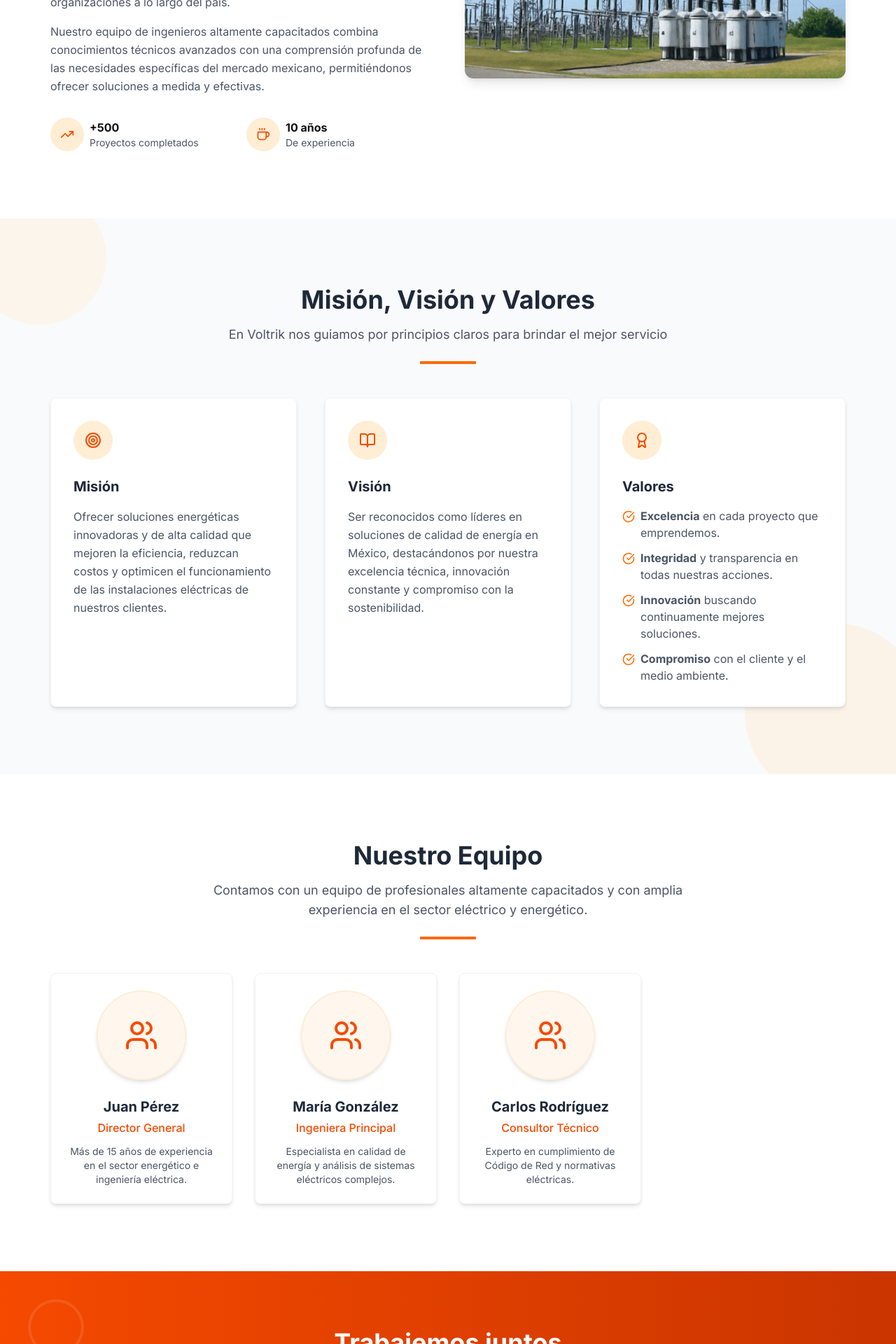
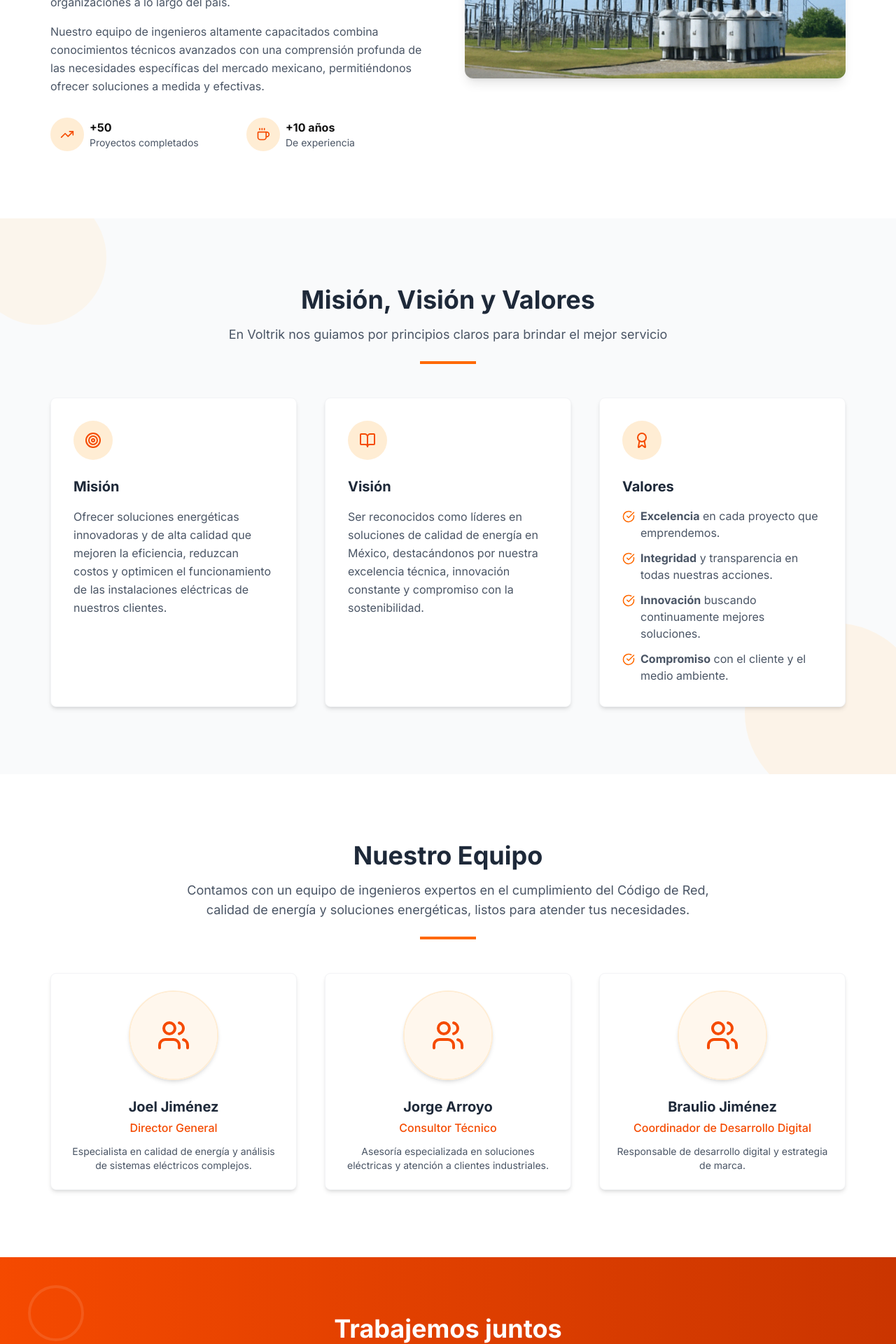
Before and after one commit to BetoVeraRz/VolTrick, a Next.js app: page /nosotros in a window 1280 px wide. Shown: the part 798-2718 px from the top of the page at 70% size. Built offline with nearby package versions, Linux system fonts and the light colour scheme.

Commit message:
Modificaciones en parrafos y algunos titulos

```diff
--- a/app/nosotros/page.tsx
+++ b/app/nosotros/page.tsx
@@ -47,7 +47,7 @@ export default function NosotrosPage() {
                     <TrendingUp className="text-orange-600" size={20} />
                   </div>
                   <div>
-                    <p className="font-bold">+500</p>
+                    <p className="font-bold">+50</p>
                     <p className="text-sm text-gray-600">Proyectos completados</p>
                   </div>
                 </div>
@@ -56,7 +56,7 @@ export default function NosotrosPage() {
                     <Coffee className="text-orange-600" size={20} />
                   </div>
                   <div>
-                    <p className="font-bold">10 años</p>
+                    <p className="font-bold">+10 años</p>
                     <p className="text-sm text-gray-600">De experiencia</p>
                   </div>
                 </div>
@@ -149,13 +149,13 @@ export default function NosotrosPage() {
           <div className="text-center mb-12">
             <h2 className="text-3xl md:text-4xl font-bold mb-4 text-gray-800">Nuestro Equipo</h2>
             <p className="text-lg max-w-3xl mx-auto text-gray-600">
-              Contamos con un equipo de profesionales altamente capacitados y con amplia experiencia en el sector
-              eléctrico y energético.
+              Contamos con un equipo de ingenieros expertos en el cumplimiento del Código de Red,
+              calidad de energía y soluciones energéticas, listos para atender tus necesidades.
             </p>
             <div className="w-20 h-1 bg-orange-500 mx-auto mt-6"></div>
           </div>
 
-          <div className="grid md:grid-cols-2 lg:grid-cols-4 gap-6 lg:gap-8">
+          <div className="hidden md:grid md:grid-cols-3 gap-8 md:gap-10">
             {/* Miembro 1 */}
             <div className="bg-white p-6 rounded-lg shadow-md hover:shadow-lg transition-shadow border border-gray-100 text-center">
               <div className="rounded-full overflow-hidden shadow-md mb-6 mx-auto w-32 h-32 border-2 border-orange-100">
@@ -163,9 +163,9 @@ export default function NosotrosPage() {
                   <Users size={48} className="text-orange-600" />
                 </div>
               </div>
-              <h3 className="text-xl font-bold text-gray-800 mb-1">Juan Pérez</h3>
+              <h3 className="text-xl font-bold text-gray-800 mb-1">Joel Jiménez</h3>
               <p className="text-orange-600 font-medium mb-3">Director General</p>
-              <p className="text-sm text-gray-600">Más de 15 años de experiencia en el sector energético e ingeniería eléctrica.</p>
+              <p className="text-sm text-gray-600">Especialista en calidad de energía y análisis de sistemas eléctricos complejos.</p>
             </div>
 
             {/* Miembro 2 */}
@@ -175,9 +175,9 @@ export default function NosotrosPage() {
                   <Users size={48} className="text-orange-600" />
                 </div>
               </div>
-              <h3 className="text-xl font-bold text-gray-800 mb-1">María González</h3>
-              <p className="text-orange-600 font-medium mb-3">Ingeniera Principal</p>
-              <p className="text-sm text-gray-600">Especialista en calidad de energía y análisis de sistemas eléctricos complejos.</p>
+              <h3 className="text-xl font-bold text-gray-800 mb-1">Jorge Arroyo </h3>
+              <p className="text-orange-600 font-medium mb-3">Consultor Técnico</p>
+              <p className="text-sm text-gray-600">Asesoría especializada en soluciones eléctricas y atención a clientes industriales.</p>
             </div>
 
             {/* Miembro 3 */}
@@ -187,9 +187,9 @@ export default function NosotrosPage() {
                   <Users size={48} className="text-orange-600" />
                 </div>
               </div>
-              <h3 className="text-xl font-bold text-gray-800 mb-1">Carlos Rodríguez</h3>
-              <p className="text-orange-600 font-medium mb-3">Consultor Técnico</p>
-              <p className="text-sm text-gray-600">Experto en cumplimiento de Código de Red y normativas eléctricas.</p>
+              <h3 className="text-xl font-bold text-gray-800 mb-1">Braulio Jiménez</h3>
+              <p className="text-orange-600 font-medium mb-3">Coordinador de Desarrollo Digital</p>
+              <p className="text-sm text-gray-600">Responsable de desarrollo digital y estrategia de marca.</p>
             </div>
 
           </div>
--- a/app/page.tsx
+++ b/app/page.tsx
@@ -67,13 +67,13 @@ export default function Page() {
                 <div className="flex items-start gap-2">
                   <CheckCircle className="text-orange-500 mt-.5" size={40} />
                   <p className="text-sm text-gray-700">
-                    <span className="font-semibold">+200 proyectos</span> implementados con éxito en el sector industrial
+                    <span className="font-semibold">+50 proyectos</span> implementados con éxito en el sector industrial
                   </p>
                 </div>
                 <div className="flex items-start gap-2">
                   <Award className="text-orange-500 mt-.5" size={40} />
                   <p className="text-sm text-gray-700">
-                    <span className="font-semibold">10+ años</span> de experiencia en el sector eléctrico
+                    <span className="font-semibold">+10 años</span> de experiencia en el sector eléctrico
                   </p>
                 </div>
               </div>
--- a/package.json
+++ b/package.json
@@ -13,7 +13,8 @@
     "lucide-react": "^0.503.0",
     "next": "15.3.1",
     "react": "^19.0.0",
-    "react-dom": "^19.0.0"
+    "react-dom": "^19.0.0",
+    "swiper": "^11.2.6"
   },
   "devDependencies": {
     "@eslint/eslintrc": "^3",
```
Also changed, not shown: 1 other file (tests, documents, lock files or other folders).
